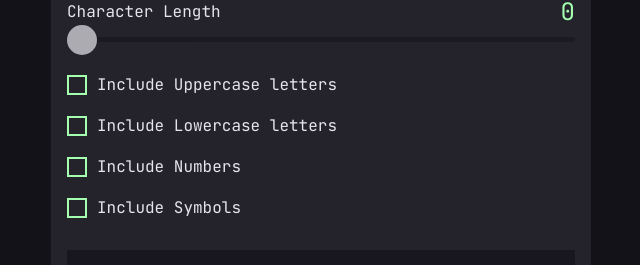
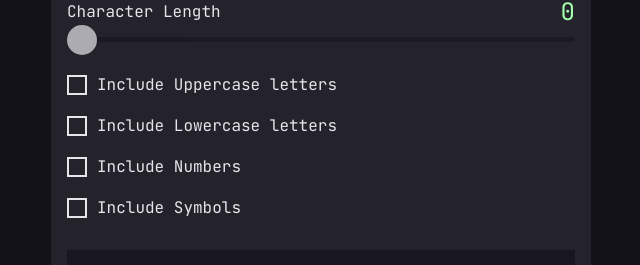
Before and after one commit to Jhay-Great/passwordGen, an Angular app: page / in a window 1280 px wide. Shown: the part 255-520 px from the top of the page, without its empty margins (319-959 px from the left). Built offline with nearby package versions, Linux system fonts and the light colour scheme.

Commit message:
fix: pseudo effect

```diff
--- a/src/app/app.component.scss
+++ b/src/app/app.component.scss
@@ -122,7 +122,8 @@ h1 {
             background: $bg-smoke-white;
             cursor: pointer;
         }
-        input::-webkit-slider-thumb:active {
+        input::-webkit-slider-thumb:active,
+        input::-webkit-slider-thumb:hover {
             background: $bg-main-color;
             border: 2px solid $bg-secondary-color;
         }
@@ -185,13 +186,17 @@ h1 {
             width: 20px;
             height: 20px;
             appearance: none;
-            border: 2px solid $bg-secondary-color;
+            border: 2px solid $bg-smoke-white;
 
             position: relative;
             overflow: hidden;
             display: flex;
             justify-content: center;
             align-items: center;
+
+            &:hover {
+                border: 2px solid $bg-secondary-color;
+            }
 
 
             cursor: pointer;
```
